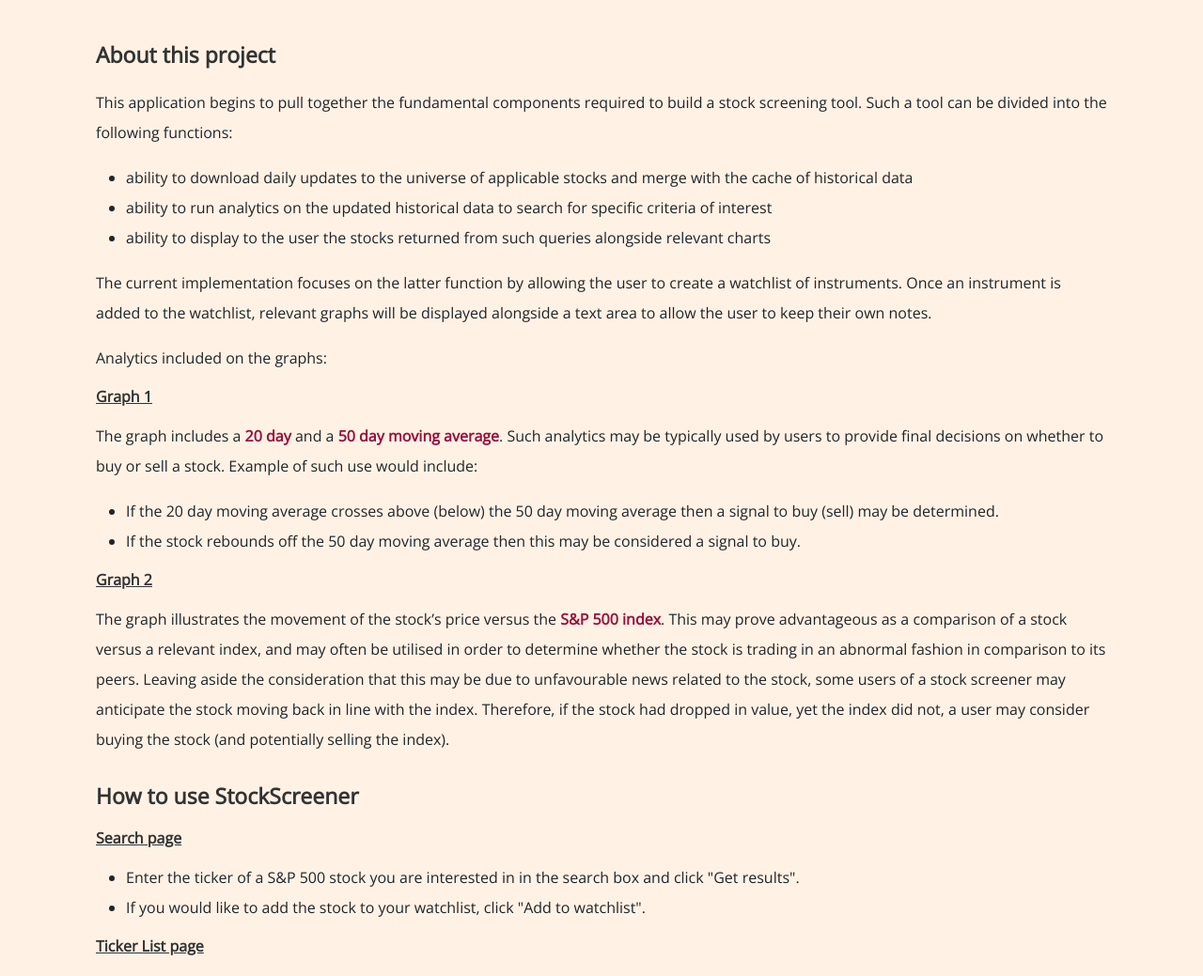
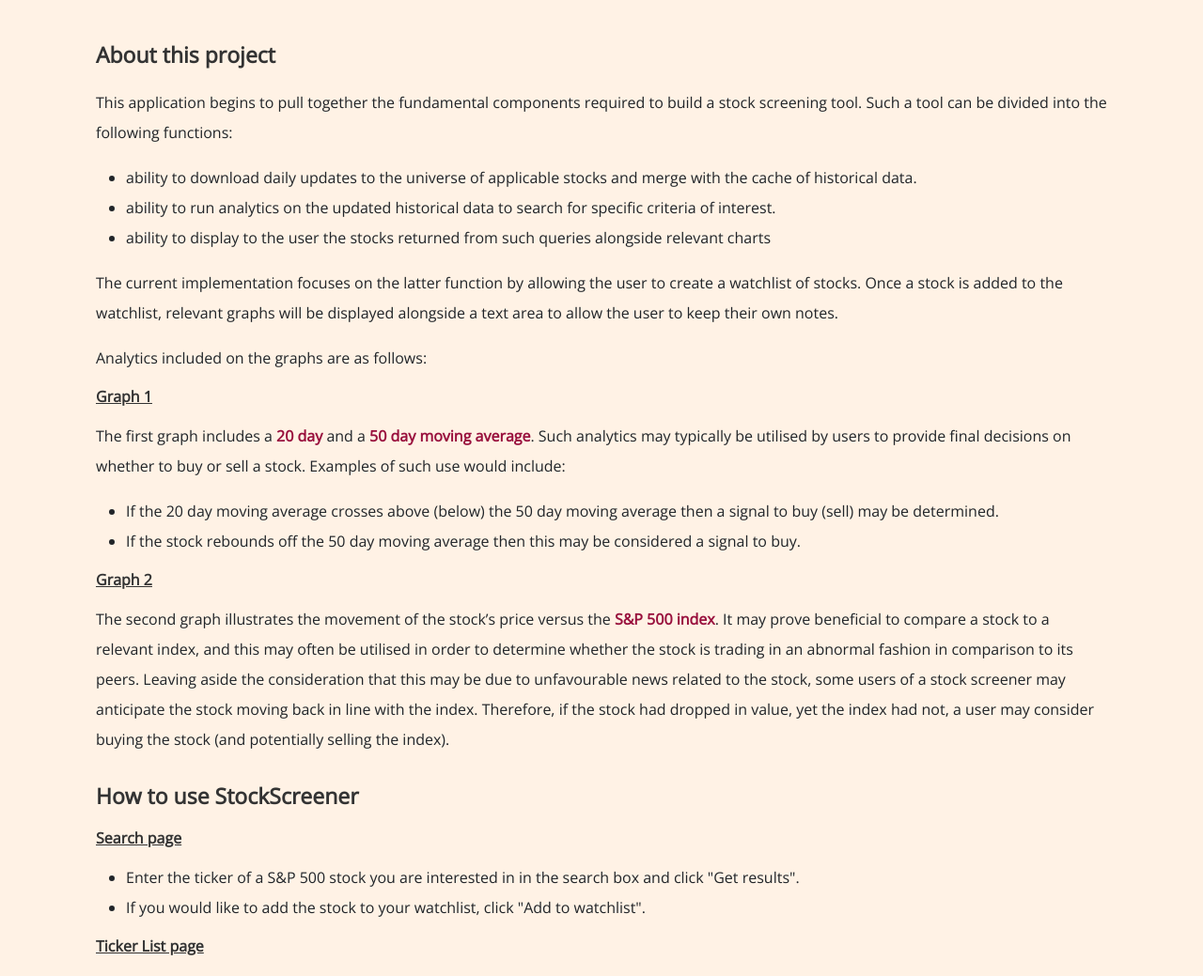
Before and after one commit to ahsamt/StockScreener, a Django app: page /about in a window 1280 px wide. Shown: the part 61-1100 px from the top of the page at 94% size. Run offline with Django 3.2, Linux system fonts and the light colour scheme; parts of the project's set-up code (start-up, migrations or seed data) failed here and were passed over; some libraries are stand-ins or nearby versions.

Commit message:
README file and about page updated

```diff
--- a/stockscreener/templates/stockscreener/about.html
+++ b/stockscreener/templates/stockscreener/about.html
@@ -70,11 +70,11 @@
     <ul>
       <li>
         ability to download daily updates to the universe of applicable stocks
-        and merge with the cache of historical data
+        and merge with the cache of historical data.
       </li>
       <li>
         ability to run analytics on the updated historical data to search for
-        specific criteria of interest
+        specific criteria of interest.
       </li>
       <li>
         ability to display to the user the stocks returned from such queries
@@ -83,18 +83,18 @@
     </ul>
     <p>
       The current implementation focuses on the latter function by allowing the
-      user to create a watchlist of instruments. Once an instrument is added to
-      the watchlist, relevant graphs will be displayed alongside a text area to
+      user to create a watchlist of stocks. Once a stock is added to the
+      watchlist, relevant graphs will be displayed alongside a text area to
       allow the user to keep their own notes.
     </p>
-    <p>Analytics included on the graphs:</p>
+    <p>Analytics included on the graphs are as follows:</p>
 
     <h6 class="mb-3">Graph 1</h6>
     <p>
-      The graph includes a <span class="red">20 day</span> and a
-      <span class="red">50 day moving average</span>. Such analytics may be
-      typically used by users to provide final decisions on whether to buy or
-      sell a stock. Example of such use would include:
+      The first graph includes a <span class="red">20 day</span> and a
+      <span class="red">50 day moving average</span>. Such analytics may
+      typically be utilised by users to provide final decisions on whether to
+      buy or sell a stock. Examples of such use would include:
     </p>
 
     <ul>
@@ -109,14 +109,14 @@
     </ul>
     <h6 class="mb-3">Graph 2</h6>
     <p>
-      The graph illustrates the movement of the stock’s price versus the
-      <span class="red">S&P 500 index</span>. This may prove advantageous as a
-      comparison of a stock versus a relevant index, and may often be utilised
-      in order to determine whether the stock is trading in an abnormal fashion
-      in comparison to its peers. Leaving aside the consideration that this may
-      be due to unfavourable news related to the stock, some users of a stock
+      The second graph illustrates the movement of the stock’s price versus the
+      <span class="red">S&P 500 index</span>. It may prove beneficial to compare
+      a stock to a relevant index, and this may often be utilised in order to
+      determine whether the stock is trading in an abnormal fashion in
+      comparison to its peers. Leaving aside the consideration that this may be
+      due to unfavourable news related to the stock, some users of a stock
       screener may anticipate the stock moving back in line with the index.
-      Therefore, if the stock had dropped in value, yet the index did not, a
+      Therefore, if the stock had dropped in value, yet the index had not, a
       user may consider buying the stock (and potentially selling the index).
     </p>
 
```
Also changed, not shown: README.md.
